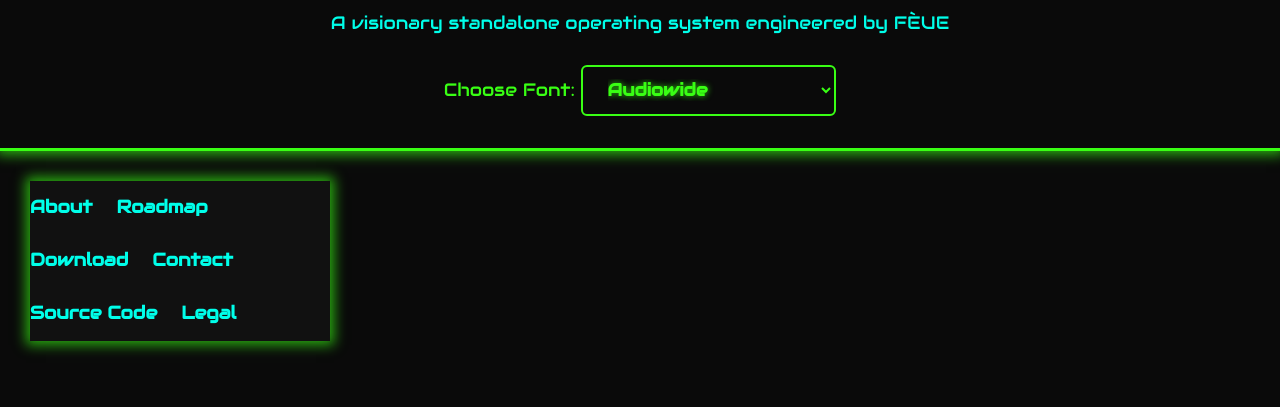
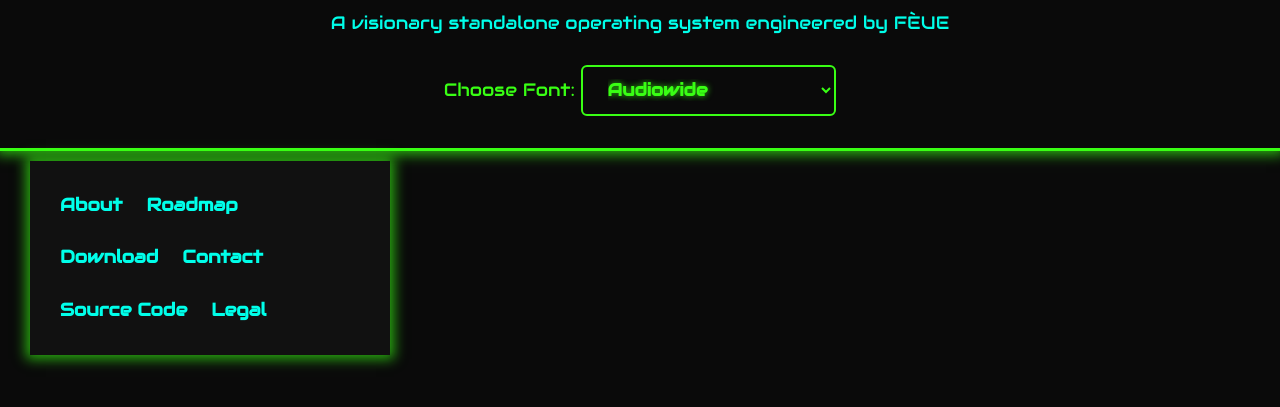
Before and after one commit to FEUE256/CoreSys, a plain HTML site: page src/public/index.html in a window 1280 px wide. Shown: the part 129-536 px from the top of the page. Drawn offline with Linux system fonts and the light colour scheme.

Commit message:
7.7v CSC (Quick Update #2)

```diff
--- a/src/public/css/style.css
+++ b/src/public/css/style.css
@@ -1,4 +1,4 @@
-/* CSS: style.css */
+  /* CSS: style.css */
 body {
   margin: 0;
   font-family: 'Audiowide', cursive, monospace;
@@ -22,7 +22,8 @@ body {
 
 .center {
   width: 300px;
-  margin: 30px;
+  margin: 10px 30px 10px 30px;
+  padding: 30px;
 }
 
 .nav-container {
```
